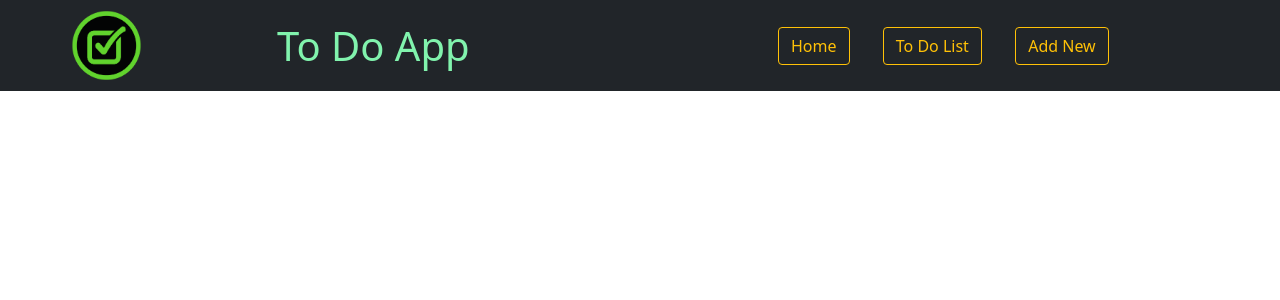
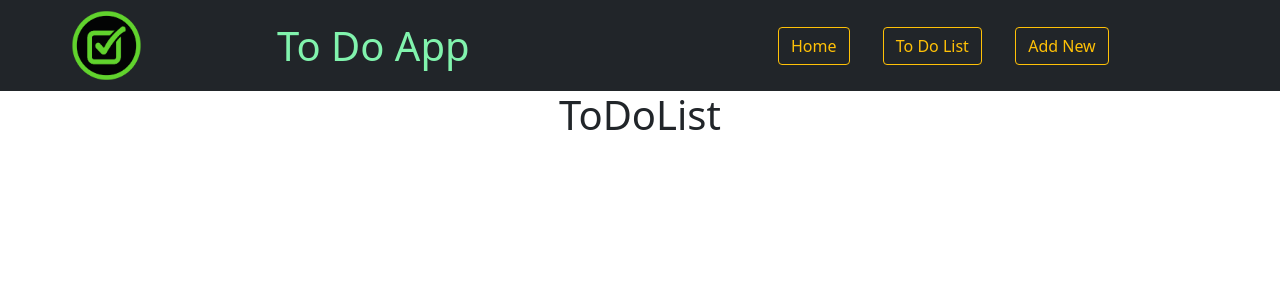
Before and after one commit to SumuduPriyabhashinee/To_Do_App, a React (Create React App) app: page /addtask in a window 1280 px wide. Shown: the top 300 px of the page. Built offline with nearby package versions, Linux system fonts and the light colour scheme.

Commit message:
set routes and components

```diff
--- /dev/null
+++ b/src/components/addTask/AddTask.js
@@ -0,0 +1,10 @@
+import React from 'react';
+
+const AddTask = () => {
+
+    return (
+        <h1>ToDoList</h1>
+    );
+}
+
+export default AddTask;
--- a/src/components/routes/Routes.js
+++ b/src/components/routes/Routes.js
@@ -2,11 +2,15 @@ import React from 'react';
 import { Route } from 'react-router-dom';
 
 import Home from '../home/Home'
+import ToDoList from '../todoList/ToDoList';
+import AddTask from '../addTask/AddTask';
 
 const ComponentRoutes = () => {
     return (
         <div className="FormStyles">
                 <Route path="/" exact component={Home} />
+                <Route path="/todolist" exact component={ToDoList} />
+                <Route path="/addtask" exact component={AddTask} />
         </div>
     );
 }
--- /dev/null
+++ b/src/components/todoList/ToDoList.js
@@ -0,0 +1,10 @@
+import React from 'react';
+
+const ToDoList = () => {
+
+    return (
+        <h1>Home</h1>
+    );
+}
+
+export default ToDoList;
```
Also changed, not shown: src/components/addTask/AddTask.css (added), src/components/todoList/ToDoList.css (added).
